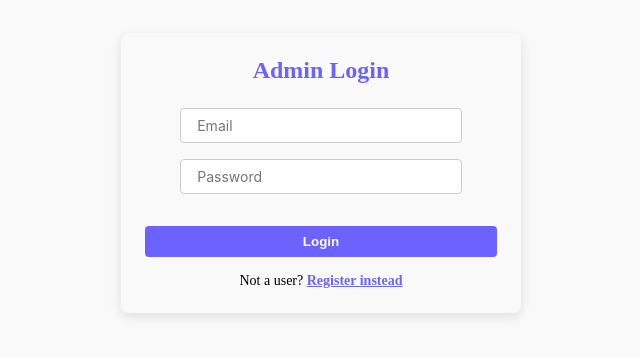
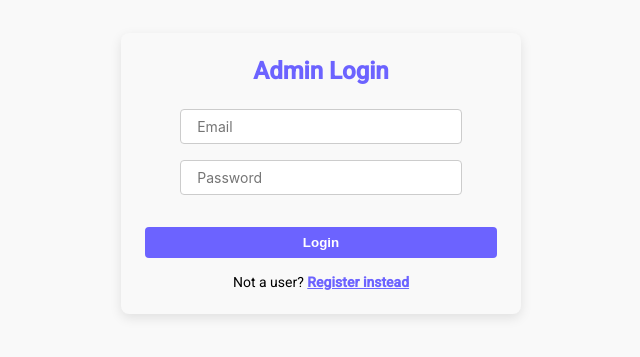
Before and after one commit to emanndev/angular-podcastApp, an Angular app: page /login in a window 1280 px wide. Shown: the part 227-584 px from the top of the page, without its empty margins (319-959 px from the left). Built offline with nearby package versions, Linux system fonts and the light colour scheme; no server answers.

Commit message:
feat: install and add Angular material to app.config file

```diff
--- a/angular.json
+++ b/angular.json
@@ -32,6 +32,7 @@
               }
             ],
             "styles": [
+              "@angular/material/prebuilt-themes/azure-blue.css",
               "src/styles.scss"
             ],
             "scripts": []
@@ -97,6 +98,7 @@
               }
             ],
             "styles": [
+              "@angular/material/prebuilt-themes/azure-blue.css",
               "src/styles.scss"
             ],
             "scripts": []
--- a/package.json
+++ b/package.json
@@ -10,10 +10,12 @@
   },
   "private": true,
   "dependencies": {
+    "@angular/cdk": "^19.2.19",
     "@angular/common": "^19.2.0",
     "@angular/compiler": "^19.2.0",
     "@angular/core": "^19.2.0",
     "@angular/forms": "^19.2.0",
+    "@angular/material": "^19.2.19",
     "@angular/platform-browser": "^19.2.0",
     "@angular/platform-browser-dynamic": "^19.2.0",
     "@angular/router": "^19.2.0",
--- a/src/app/app.config.ts
+++ b/src/app/app.config.ts
@@ -3,9 +3,13 @@
 import { provideHttpClient, withInterceptors } from '@angular/common/http';
 import { tokenInterceptor } from './core/interceptors/token.interceptor';
 import { routes } from './app.routes';
+import { MATERIAL_MODULES } from './shared/utils/components/material/material.component';
+import { provideAnimations } from '@angular/platform-browser/animations';
 
 export const appConfig: ApplicationConfig = {
   providers: [
+    MATERIAL_MODULES,
+    provideAnimations(),
     provideZoneChangeDetection({ eventCoalescing: true }),
     provideRouter(routes),
     provideHttpClient(),
--- /dev/null
+++ b/src/app/shared/utils/components/material/material.component.html
@@ -0,0 +1 @@
+<p>material works!</p>
--- /dev/null
+++ b/src/app/shared/utils/components/material/material.component.ts
@@ -0,0 +1,16 @@
+import { importProvidersFrom } from '@angular/core';
+import { MatDialogModule } from '@angular/material/dialog';
+import { MatFormFieldModule } from '@angular/material/form-field';
+import { MatInputModule } from '@angular/material/input';
+import { MatButtonModule } from '@angular/material/button';
+import { MatSelectModule } from '@angular/material/select';
+import { MatIconModule } from '@angular/material/icon';
+
+export const MATERIAL_MODULES = importProvidersFrom(
+  MatDialogModule,
+  MatFormFieldModule,
+  MatInputModule,
+  MatSelectModule,
+  MatButtonModule,
+  MatIconModule
+);
--- a/src/index.html
+++ b/src/index.html
@@ -6,8 +6,10 @@
   <base href="/">
   <meta name="viewport" content="width=device-width, initial-scale=1">
   <link rel="icon" type="image/x-icon" href="favicon.ico">
+  <link href="https://fonts.googleapis.com/css2?family=Roboto:wght@300;400;500&display=swap" rel="stylesheet">
+  <link href="https://fonts.googleapis.com/icon?family=Material+Icons" rel="stylesheet">
 </head>
-<body>
+<body class="mat-typography">
   <app-root></app-root>
 </body>
 </html>
--- a/src/styles.scss
+++ b/src/styles.scss
@@ -42,3 +42,6 @@
   background-color: #242424;
   color: #eee;
 }
+
+html, body { height: 100%; }
+body { margin: 0; font-family: Roboto, "Helvetica Neue", sans-serif; }
```
Also changed, not shown: src/app/shared/utils/components/material/material.component.scss (added), 2 other files (tests, documents, lock files or other folders).
